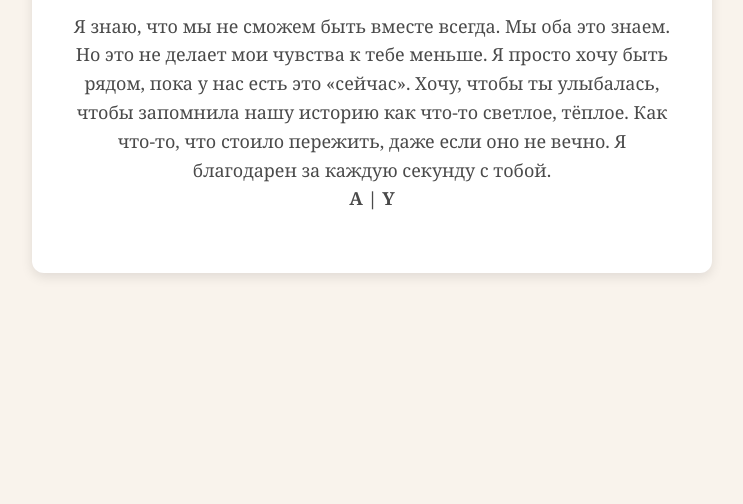
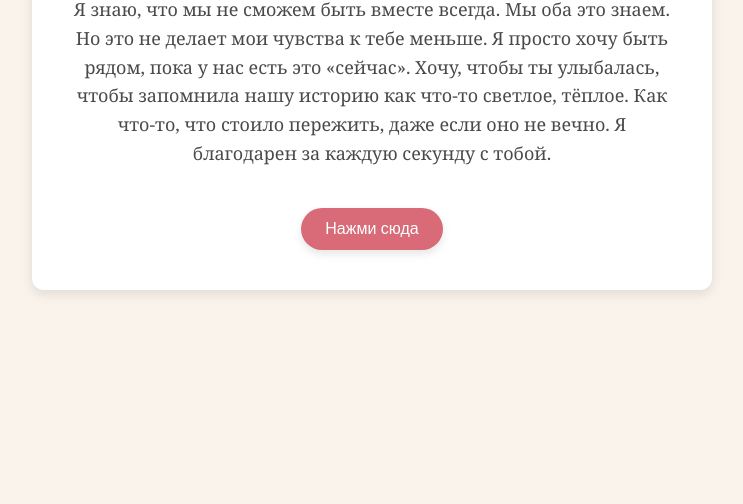
Before and after one commit to asilWeebx/shablom, a plain HTML site: page index.html in a window 1280 px wide. Shown: the part 336-840 px from the top of the page, without its empty margins (268-1011 px from the left). Drawn offline with Linux system fonts and the light colour scheme.

Commit message:
first commit

```diff
--- a/index.html
+++ b/index.html
@@ -1,4 +1,3 @@
-
 <!DOCTYPE html>
 <html lang="en">
 <head>
@@ -36,6 +35,21 @@
             line-height: 1.6;
             margin-bottom: 20px;
         }
+        .btn {
+            background-color: #d86b77;
+            color: #ffffff;
+            padding: 12px 24px;
+            border: none;
+            border-radius: 25px;
+            font-size: 16px;
+            cursor: pointer;
+            transition: background-color 0.3s ease;
+            box-shadow: 0 4px 8px rgba(0, 0, 0, 0.1);
+            margin-top: 20px;
+        }
+        .btn:hover {
+            background-color: #b85b66;
+        }
         @keyframes fadeIn {
             from {
                 opacity: 0;
@@ -56,7 +70,8 @@
     Но это не делает мои чувства к тебе меньше. Я просто хочу быть рядом, пока у нас есть это «сейчас».
     Хочу, чтобы ты улыбалась, чтобы запомнила нашу историю как что-то светлое, тёплое.
     Как что-то, что стоило пережить, даже если оно не вечно.
-    Я благодарен за каждую секунду с тобой. <br><b>A | Y</b></p>
+    Я благодарен за каждую секунду с тобой.</p>
+    <button class="btn" onclick="alert('«Виноваты звезды» <1:03:17>')">Нажми сюда</button>
 </div>
 
 </body>
```
